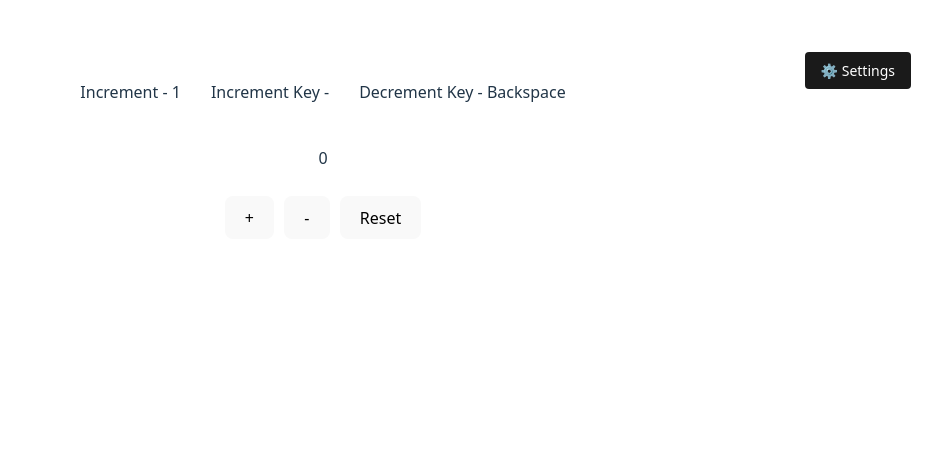
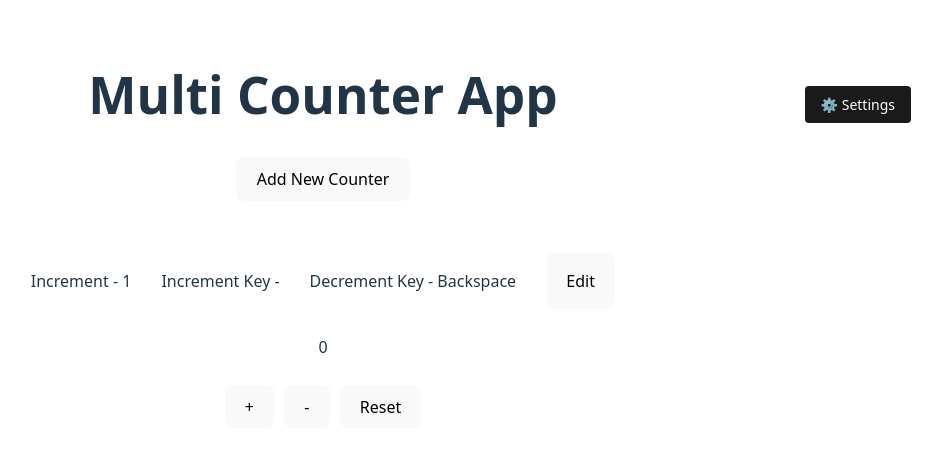
Before and after one commit to wbartholomay/multicounter-app, a React (Vite) app: page / in a window 1280 px wide. Shown: the top 452 px of the page, without its empty margins (317-1259 px from the left). Built offline with nearby package versions, Linux system fonts and the light colour scheme.

Commit message:
updating single counter

```diff
--- a/src/App.jsx
+++ b/src/App.jsx
@@ -1,7 +1,7 @@
 import { useState } from 'react'
 import { BrowserRouter as Router, Routes, Route, Link } from 'react-router-dom'
 import './App.css'
-import Counter from './components/Counter'
+import CounterMain from './components/CounterMain'
 import Settings from './components/Settings'
 
 function App() {
@@ -31,7 +31,7 @@ function App() {
         </Link>
 
         <Routes>
-          <Route path="/" element={<Counter />} />
+          <Route path="/" element={<CounterMain />} />
           <Route path="/settings" element={<Settings />} />
         </Routes>
       </div>
--- a/src/components/Counter.jsx
+++ b/src/components/Counter.jsx
@@ -1,79 +1,169 @@
-import { useState, useEffect } from 'react'
-import SetterButton from './SetterButton';
+import { useState, useEffect } from "react";
+import SetterButton from "./SetterButton";
 
-function Counter() {
-  const [count, setCount] = useState(() => {
-    const savedCount = localStorage.getItem('counter');
-    return savedCount ? parseInt(savedCount) : 0;
+function Counter({ counter, onUpdate }) {
+    const [count, setCount] = useState(counter.count);
+    const [isEditing, setIsEditing] = useState(false);
+    const [editValues, setEditValues] = useState({
+        increment: counter.increment,
+        incrementKey: counter.incrementKey,
+        decrementKey: counter.decrementKey,
     });
-  const [incrementKey, setIncrementKey] = useState(localStorage.getItem('incrementKey') || ' ');
-  const [decrementKey, setDecrementKey] = useState(localStorage.getItem('decrementKey') || 'Backspace');
-  const [increment, setIncrement] = useState(Number(localStorage.getItem('increment')) || 1);
+
+    const toggleEditing = () => {
+        if (isEditing) {
+            onUpdate && onUpdate(counter.id, editValues);
+        } else {
+            setEditValues({
+                increment: counter.increment,
+                incrementKey: counter.incrementKey,
+                decrementKey: counter.decrementKey,
+            });
+        }
+        setIsEditing(!isEditing);
+    };
+
+    const incrementCount = () => {
+        console.log("incrementing count");
+        setCount(count + counter.increment);
+        onUpdate && onUpdate(counter.id, { count: count + counter.increment });
+    };
+
+    const decrementCount = () => {
+        console.log("decrementing count");
+        setCount(count - counter.increment);
+        onUpdate && onUpdate(counter.id, { count: count - counter.increment });
+    };
+
+    const resetCount = () => {
+        console.log("resetting count");
+        setCount(0);
+        onUpdate && onUpdate(counter.id, { count: 0 });
+    };
 
     useEffect(() => {
         const handleKeyDown = (e) => {
-      console.log(typeof increment)
-      console.log("Key pressed:", e.key, "Decrement Key:", decrementKey, "Increment Key:", incrementKey);
-      if (e.key === incrementKey) {
-        setCount(count => count + increment);
-      }
-      else if (e.key === decrementKey) {
-        setCount(count => count - increment);
+            console.log(
+                "Key pressed:",
+                e.key,
+                "Decrement Key:",
+                counter.decrementKey,
+                "Increment Key:",
+                counter.incrementKey
+            );
+            if (e.key === counter.incrementKey) {
+                incrementCount();
+            } else if (e.key === counter.decrementKey) {
+                decrementCount();
             }
         };
 
-    window.addEventListener('keydown', handleKeyDown);
+        window.addEventListener("keydown", handleKeyDown);
 
-    // Cleanup function to remove event listener
         return () => {
-      window.removeEventListener('keydown', handleKeyDown);
+            window.removeEventListener("keydown", handleKeyDown);
         };
-  }, [incrementKey]);
-
-      useEffect(() => {
-    localStorage.setItem('counter', count);
-  }, [count]);
+    }, [counter.incrementKey, counter.decrementKey, counter.count]);
 
     return (
         <div className="card">
-      <div style={{ display: 'flex', flexDirection: 'column', gap: '10px' }}>
-        <div style={{ display: 'flex', gap: '30px', justifyContent: 'center' }}>
-        <p>
-          Increment - {increment}
-        </p>
-        <p>
-          Increment Key - {incrementKey}
-        </p>
-        <p>
-          Decrement Key - {decrementKey}
-        </p>
+            <div
+                style={{
+                    display: "flex",
+                    flexDirection: "column",
+                    gap: "10px",
+                }}
+            >
+                <div
+                    style={{
+                        display: "flex",
+                        gap: "30px",
+                        justifyContent: "center",
+                    }}
+                >
+                    {isEditing ? (
+                        <>
+                            <input
+                                type="number"
+                                value={editValues.increment}
+                                onChange={(e) =>
+                                    setEditValues((prev) => ({
+                                        ...prev,
+                                        increment: parseInt(e.target.value),
+                                    }))
+                                }
+                            />
+                            <input
+                                value={editValues.incrementKey}
+                                onChange={(e) =>
+                                    setEditValues((prev) => ({
+                                        ...prev,
+                                        incrementKey: e.target.value,
+                                    }))
+                                }
+                            />
+                           <input
+                                value={editValues.decrementKey}
+                                onChange={(e) =>
+                                    setEditValues((prev) => ({
+                                        ...prev,
+                                        decrementKey: e.target.value,
+                                    }))
+                                }
+                            />
+                        </>
+                    ) : (
+                        <>
+                            <p>Increment - {counter.increment}</p>
+                            <p>Increment Key - {counter.incrementKey}</p>
+                            <p>Decrement Key - {counter.decrementKey}</p>
+                        </>
+                    )}
+                    <button
+                        onClick={(e) => {
+                            toggleEditing();
+                            e.currentTarget.blur();
+                        }}
+                    >
+                        {isEditing ? "Save" : "Edit"}
+                    </button>
                 </div>
-        <p>
-          {count}
-        </p>
-        <div style={{ display: 'flex', gap: '10px', justifyContent: 'center' }}>
-          <button onClick={(e) => {
-            setCount(count + increment);
+                <p>{count}</p>
+                <div
+                    style={{
+                        display: "flex",
+                        gap: "10px",
+                        justifyContent: "center",
+                    }}
+                >
+                    <button
+                        onClick={(e) => {
+                            incrementCount();
                             e.currentTarget.blur();
-          }}>
+                        }}
+                    >
                         +
                     </button>
-          <button onClick={(e) => {
-            setCount(count - increment);
+                    <button
+                        onClick={(e) => {
+                            decrementCount();
                             e.currentTarget.blur();
-          }}>
+                        }}
+                    >
                         -
                     </button>
-          <button onClick={(e) => {
-            setCount(0);
+                    <button
+                        onClick={(e) => {
+                            resetCount();
                             e.currentTarget.blur();
-          }}>
+                        }}
+                    >
                         Reset
                     </button>
                 </div>
             </div>
         </div>
-  )
+    );
 }
 
-export default Counter
+export default Counter;
--- /dev/null
+++ b/src/components/CounterMain.jsx
@@ -0,0 +1,55 @@
+import { useEffect, useState } from "react";
+import Counter from "./Counter";
+
+function CounterMain() {
+    const [counters, setCounters] = useState(() => {
+        const savedCounters = localStorage.getItem("counters");
+        return savedCounters
+            ? JSON.parse(savedCounters)
+            : [
+                  {
+                      id: 1,
+                      count: 0,
+                      incrementKey: " ",
+                      decrementKey: "Backspace",
+                      increment: 1,
+                  },
+              ];
+    });
+
+    useEffect(() => {
+        localStorage.setItem("counters", JSON.stringify(counters));
+    }, [counters]);
+
+    const updateCounter = (id, updates) => {
+        setCounters((counters) =>
+            counters.map((counter) =>
+                counter.id === id ? { ...counter, ...updates } : counter
+            )
+        );
+    };
+
+    return (
+        <div>
+            <div style={{ textAlign: "center", margin: "20px" }}>
+                <h1>Multi Counter App</h1>
+                <button style={{ padding: "10px 20px", fontSize: "16px" }}>
+                    Add New Counter
+                </button>
+            </div>
+            <div
+                style={{
+                    display: "flex",
+                    flexWrap: "wrap",
+                    justifyContent: "center",
+                }}
+            >
+                {counters.map((counter) => (
+                    <Counter counter={counter} onUpdate={updateCounter} />
+                ))}
+            </div>
+        </div>
+    );
+}
+
+export default CounterMain;
```
Lines whose indentation alone changed are shown as unchanged.
